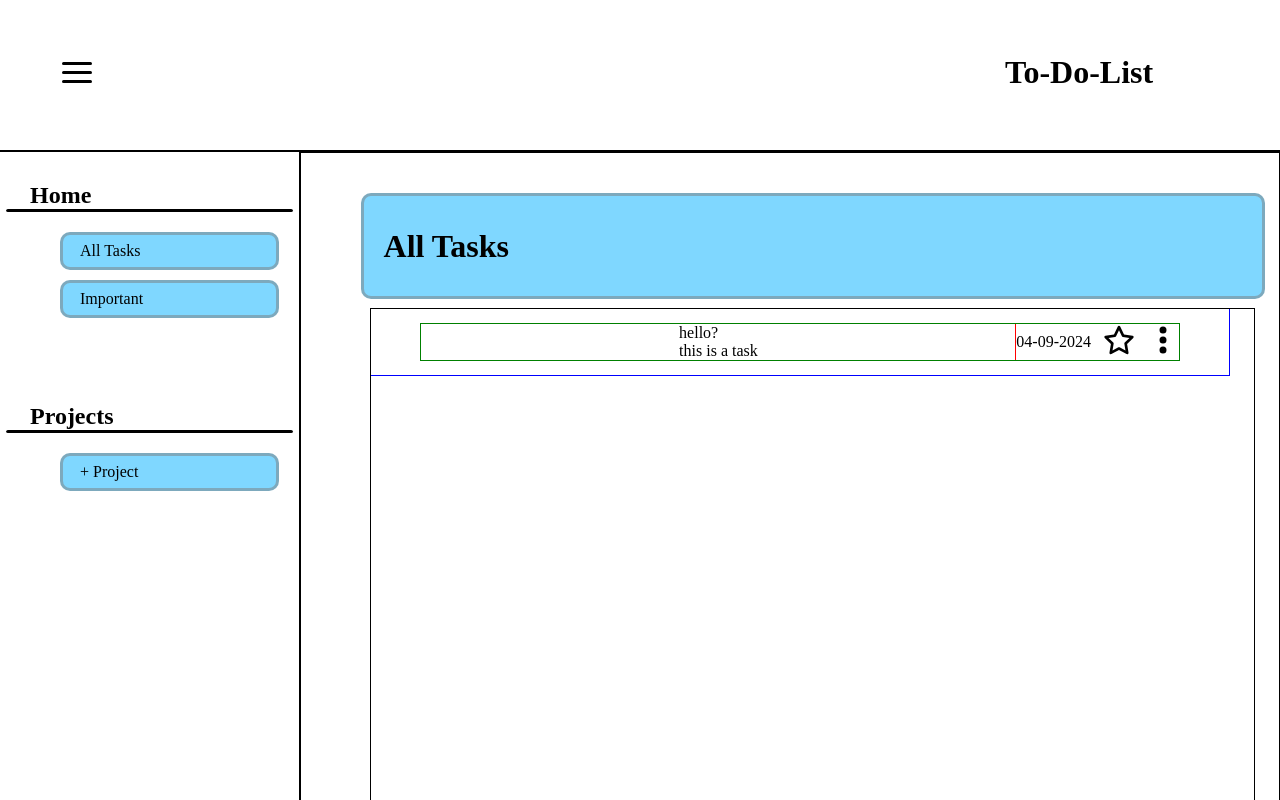
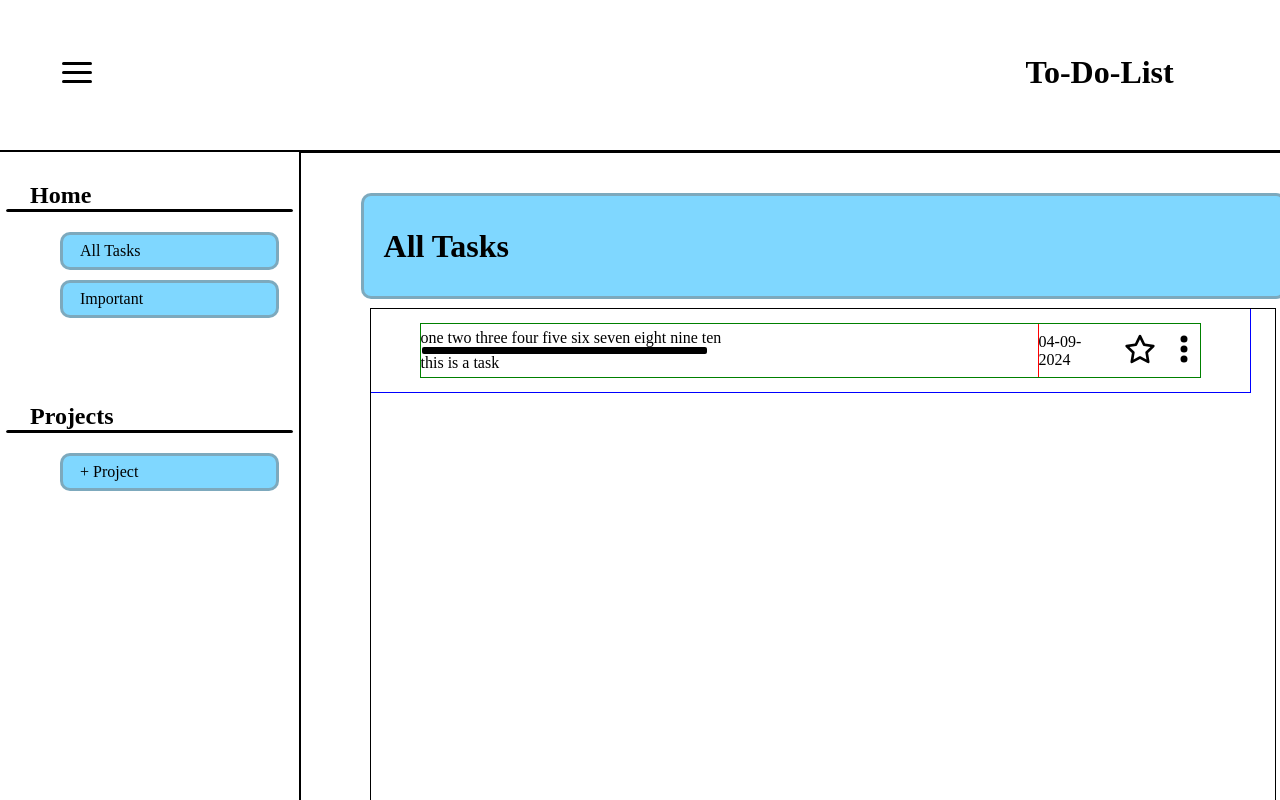
Before and after one commit to ProjectDueTmr/ToDoList, a website built with webpack: page src/index.html in a window 1280 px wide. Built offline with nearby package versions, Linux system fonts and the light colour scheme.

Commit message:
task layout set

```diff
--- a/src/index.html
+++ b/src/index.html
@@ -52,7 +52,8 @@
                         <li class="listContainer" id="0">
                             <div class="unchecked"></div>
                             <div class="listLeft">
-                                <div class="taskTitle">hello?</div>
+                                <div class="taskTitle"><p>one two three four five six seven eight nine ten</p></div>
+                                <div class="taskBorder"></div>
                                 <div class="taskDetails">this is a task</div>
                             </div>
                             <div class="listRight">
--- a/src/style.css
+++ b/src/style.css
@@ -146,16 +146,27 @@
 .listLeft{
     display: flex;
     flex-direction: column;
+    padding: 5px 0;
+    margin: 0 3rem 0 0;
+    width: 45vw;
 }
 .listContainer{
     display: flex;
     outline: 1px solid green;
     justify-content: space-between;
 }
-
+.taskBorder{
+    height: 7px;
+    width: 50%;
+    transform: scale(1.2, 1);
+    transform: translate(1px, 0);
+    background-color: black;
+    border-radius: 2px;
+}
 .listRight{
     display: flex;
     outline: 1px solid red;
+    padding: 5px 0;
     gap: 12px;
     align-items: center;
 }
```
